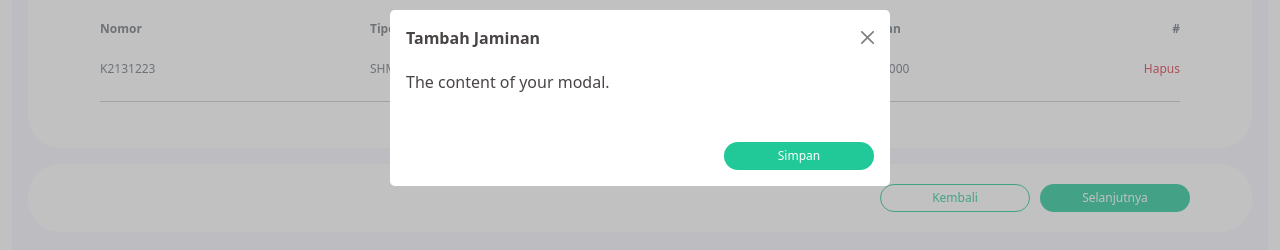
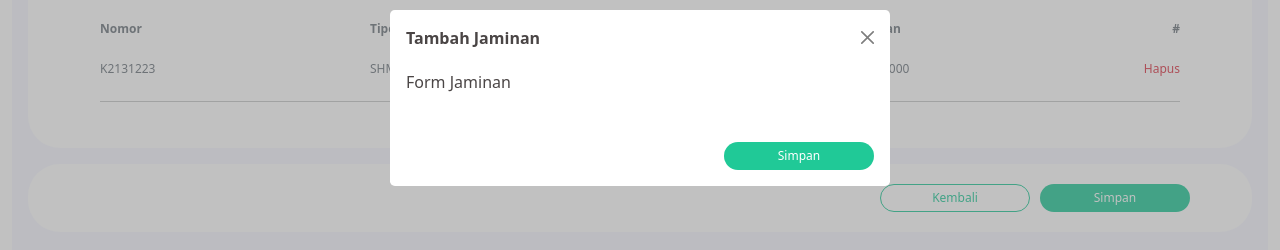
Before and after one commit to ardiankurniawan8/koperasi.github.io, a plain HTML site: page create_3.html in a window 1280 px wide. Both pictures are taken after a click on the button "Tambah Jaminan". Shown: the part 302-552 px from the top of the page. Drawn offline with Linux system fonts and the light colour scheme.

Commit message:
Website updates.

```diff
--- a/create_3.html
+++ b/create_3.html
@@ -86,7 +86,7 @@
                     <div class="card-body" style="padding: 0px;">
                         <div class="container">
                             <div class="row">
-                                <div class="col-12 text-end" style="padding: 20px;"><a class="btn btn-sm" role="button" style="margin-right: 10px;background-color: white;color: var(--bs-teal);border-radius: 1rem;width: 150px;border-style: solid;border-color: var(--bs-teal);font-size: 12px;" href="index.html">Kembali</a><a class="btn btn-sm" role="button" style="background-color: var(--bs-teal);color: white;border-radius: 1rem;width: 150px;font-size: 12px;" href="create_3.html">Selanjutnya</a></div>
+                                <div class="col-12 text-end" style="padding: 20px;"><a class="btn btn-sm" role="button" style="margin-right: 10px;background-color: white;color: var(--bs-teal);border-radius: 1rem;width: 150px;border-style: solid;border-color: var(--bs-teal);font-size: 12px;" href="create_2.html">Kembali</a><a class="btn btn-sm" role="button" style="background-color: var(--bs-teal);color: white;border-radius: 1rem;width: 150px;font-size: 12px;" href="create_3.html">Simpan</a></div>
                             </div>
                         </div>
                     </div>
@@ -101,7 +101,7 @@
                     <h4 class="modal-title">Tambah Jaminan</h4><button type="button" class="btn-close" data-bs-dismiss="modal" aria-label="Close"></button>
                 </div>
                 <div class="modal-body">
-                    <p>The content of your modal.</p>
+                    <p>Form Jaminan</p>
                 </div>
                 <div class="modal-footer"><button class="btn btn-sm" type="button" style="background-color: var(--bs-teal);color: white;border-radius: 1rem;width: 150px;font-size: 12px;">Simpan</button></div>
             </div>
```
Also changed, not shown: index.html (+1 -1 lines), 2 other files.
